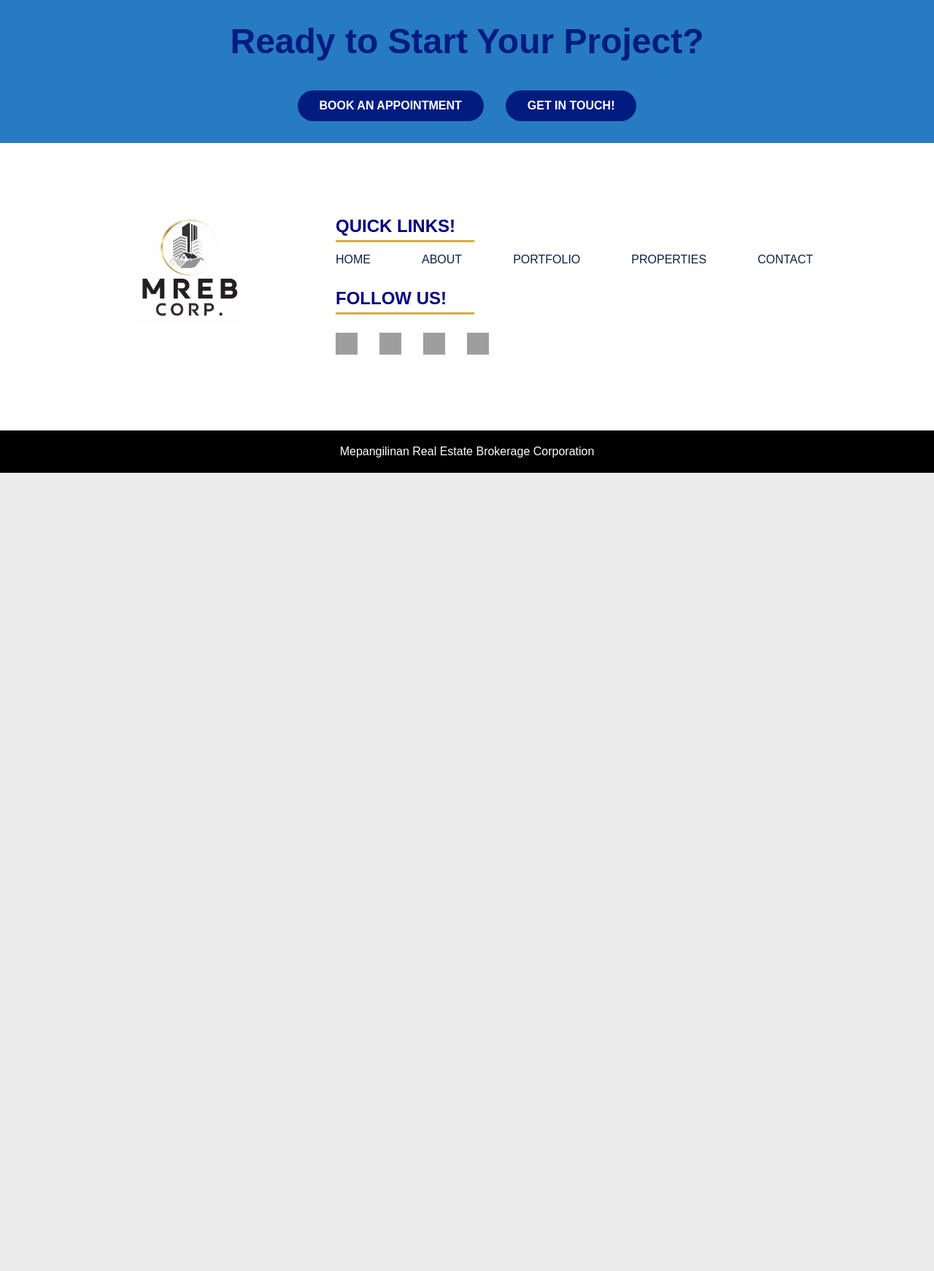
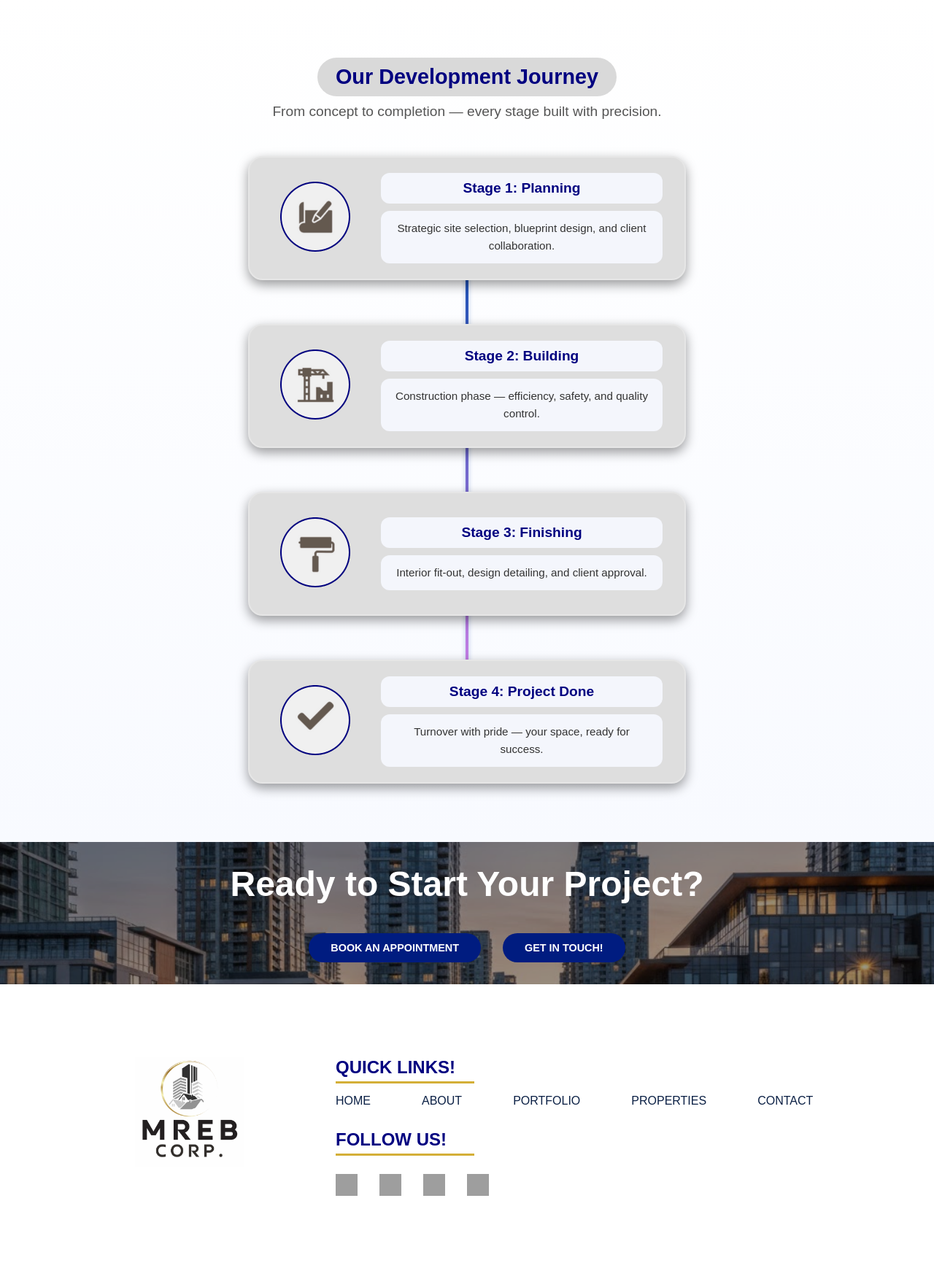
Before and after one commit to EngrDeLuna/mepreb, a PHP site: page /properties.html in a window 1280 px wide. Shown: the part 801-2543 px from the top of the page at 73% size. Before the commit the page ends 1449 px from the top, so only its background shows below. Run offline with PHP 8.4, Linux system fonts and the light colour scheme; grey boxes are pictures that could not be loaded.

Commit message:
updated all files

```diff
--- a/portfolio.html
+++ b/portfolio.html
@@ -1,3 +1,4 @@
+
 <!DOCTYPE html>
 <html lang="en">
 <head>
@@ -40,7 +41,7 @@
 <!-- ============================== -->
 <!-- PORTFOLIO HERO SECTION -->
 <!-- ============================== -->
-<section class="portfolio-hero-section">
+<section class="portfolio-hero-section " >
   <div class="portfolio-hero-container">
     <!-- LEFT: TEXT CONTENT -->
     <div class="portfolio-hero-text">
--- a/properties.html
+++ b/properties.html
@@ -1,3 +1,4 @@
+
 <!DOCTYPE html>
 <html lang="en">
 <head>
@@ -75,7 +76,7 @@
 
 
 <!-- HERO SECTION -->
-<section class="hero" style="background-image: url('images/about.png');">
+<section class="hero" style="background-image: url('images/properties-bg.png');">
   <div class="overlay"></div>
   <div class="hero-content">
     <h1>Transforming Spaces, <br> Empowering Businesses</h1>
@@ -118,11 +119,62 @@
 
 
 
+<section class="development-journey">
+  <div class="section-header">
+    <h2>Our Development Journey</h2>
+    <p class="subtitle">From concept to completion — every stage built with precision.</p>
+  </div>
 
+  <div class="journey-cards">
+    <div class="progress-line">
+      <div class="moving-dot"></div>
+    </div>
 
+    <!-- CARD ONE -->
+    <div class="journey-card">
+      <div class="journey-image">
+        <img src="images/stage1.png" alt="Stage 1">
+      </div>
+      <div class="journey-content">
+        <h3 class="stage-title">Stage 1: Planning</h3>
+        <p class="stage-desc">Strategic site selection, blueprint design, and client collaboration.</p>
+      </div>
+    </div>
 
+    <!-- CARD TWO -->
+    <div class="journey-card">
+      <div class="journey-image">
+        <img src="images/stage2.png" alt="Stage 2">
+      </div>
+      <div class="journey-content">
+        <h3 class="stage-title">Stage 2: Building</h3>
+        <p class="stage-desc">Construction phase — efficiency, safety, and quality control.</p>
+      </div>
+    </div>
 
+    <!-- CARD THREE -->
+    <div class="journey-card">
+      <div class="journey-image">
+        <img src="images/stage3.png" alt="Stage 3">
+      </div>
+      <div class="journey-content">
+        <h3 class="stage-title">Stage 3: Finishing</h3>
+        <p class="stage-desc">Interior fit-out, design detailing, and client approval.</p>
+      </div>
+    </div>
 
+    <!-- CARD FOUR -->
+    <div class="journey-card">
+      <div class="journey-image">
+        <img src="images/stage4.png" alt="Stage 4">
+      </div>
+      <div class="journey-content">
+        <h3 class="stage-title">Stage 4: Project Done</h3>
+        <p class="stage-desc">Turnover with pride — your space, ready for success.</p>
+      </div>
+    </div>
+  </div>
+</section>
 
 
 
--- a/style.css
+++ b/style.css
@@ -710,21 +738,42 @@
 
 }
 
-
-
-
-
 /* CTA SECTION */
 .cta-section {
-  background-color: #277bc0; /* light blue background */
+  position: relative; /* needed for overlay */
+  background-image: url('images/ready.png'); /* background image */
+  background-size: cover;
+  background-position: center;
+  background-repeat: no-repeat;
   text-align: center;
   padding: 30px 8%;
+  color: #ffffff; /* ensures text is readable on image */
+  overflow: hidden; /* ensures overlay stays inside */
+}
+
+/* Transparent overlay */
+.cta-section::before {
+  content: "";
+  position: absolute;
+  top: 0;
+  left: 0;
+  width: 100%;
+  height: 100%;
+  background-color: rgba(0, 0, 0, 0.4); /* black overlay with 40% opacity */
+  z-index: 0; /* behind content */
+}
+
+/* Make sure text is above overlay */
+.cta-section h2,
+.cta-buttons {
+  position: relative;
+  z-index: 1;
 }
 
 .cta-section h2 {
-  color: #001c80; /* blue color */
-  font-size: 3rem; /* bigger size */
-  font-weight: 800; /* bold */
+  color: #ffffff; /* adjust if needed */
+  font-size: 3rem;
+  font-weight: 800;
   margin-bottom: 40px;
 }
 
@@ -732,16 +781,16 @@
 .cta-buttons {
   display: flex;
   justify-content: center;
-  gap: 30px; /* space between buttons */
-  flex-wrap: wrap; /* ensures buttons stack on smaller screens */
+  gap: 30px;
+  flex-wrap: wrap;
 }
 
 .cta-buttons a {
   display: inline-block;
-  background-color: #001c80; /* blue background */
-  color: #ffffff; /* white text */
+  background-color: #001c80;
+  color: #ffffff;
   font-weight: 700;
-  font-size: 1rem;
+  font-size: 0.9rem;
   border-radius: 25px;
   padding: 12px 30px;
   text-decoration: none;
@@ -1823,3 +1901,212 @@
     order: 2;
   }
 }
+
+
+
+
+
+
+
+
+
+
+
+/* ===== OUR DEVELOPMENT JOURNEY SECTION ===== */
+.development-journey {
+  padding: 80px 8%;
+  font-family: 'Poppins', sans-serif;
+  text-align: center;
+  position: relative;
+  overflow: hidden;
+  background: linear-gradient(to bottom, #ffffff, #f8faff);
+}
+
+/* Section Header */
+.development-journey h2 {
+  background-color: #d9d9d9;
+  color: #000080;
+  display: inline-block;
+  padding: 10px 25px;
+  border-radius: 50px;
+  font-size: 1.8rem;
+  margin-bottom: 10px;
+}
+
+.development-journey .subtitle {
+  color: #555;
+  font-size: 1.2rem;
+  margin-bottom: 50px;
+  font-weight: 400;
+}
+
+/* Cards Container */
+.journey-cards {
+  max-width: 600px;
+  margin: 0 auto;
+  display: flex;
+  flex-direction: column;
+  gap: 60px;
+  position: relative;
+  z-index: 1;
+}
+
+/* Gradient Vertical Progress Line */
+.progress-line {
+  position: absolute;
+  top: 60px;
+  bottom: 60px;
+  left: 50%;
+  transform: translateX(-50%);
+  width: 4px;
+  background: linear-gradient(to bottom, #004aad, #e385ec);
+  box-shadow: 0 0 6px rgba(0,74,173,0.3);
+  border-radius: 10px;
+  z-index: 0;
+}
+
+/* Moving Dot */
+.moving-dot {
+  position: absolute;
+  top: -10px;
+  left: 50%;
+  transform: translateX(-50%);
+  width: 16px;
+  height: 16px;
+  border-radius: 50%;
+  background-color: #000;
+  animation: moveDown 6s ease-in-out infinite, pulse 1.5s ease-in-out infinite;
+  z-index: 2;
+  box-shadow: 0 0 8px rgba(0, 0, 0, 0.2);
+}
+
+/* Dot Animations */
+@keyframes moveDown {
+  0% { top: -10px; }
+  100% { top: calc(100% - 10px); }
+}
+@keyframes pulse {
+  0%, 100% { transform: translateX(-50%) scale(1); }
+  50% { transform: translateX(-50%) scale(1.3); }
+}
+
+/* Journey Card */
+.journey-card {
+  display: flex;
+  align-items: center;
+  justify-content: space-between;
+  background-color: #dedede;
+  border-radius: 20px;
+  padding: 30px;
+  gap: 30px;
+  box-shadow: 0 6px 16px rgba(0,0,0,0.4);
+  height: 170px;
+  position: relative;
+  z-index: 2;
+  border: 2px solid #e6e6e6;
+  transition: transform 0.3s ease, box-shadow 0.3s ease;
+}
+.journey-card:hover {
+  transform: translateY(-5px);
+  box-shadow: 0 10px 20px rgba(0,0,0,0.1);
+}
+
+/* Circular Image */
+.journey-image img {
+  width: 120px;
+  height: 120px;
+  border-radius: 50%;
+  object-fit: cover;
+  flex-shrink: 0;
+}
+
+/* Text Content */
+.journey-content {
+  flex: 1;
+  text-align: center;
+  display: flex;
+  flex-direction: column;
+  align-items: center;
+}
+
+/* Stage Title */
+.stage-title {
+  background-color: #f4f6fc;
+  color: #000080;
+  border-radius: 12px;
+  padding: 10px 18px;
+  font-size: 1.2rem;
+  font-weight: 600;
+  margin-bottom: 10px;
+  width: 100%;
+}
+
+/* Stage Description */
+.stage-desc {
+  background-color: #f4f6fc;
+  border-radius: 12px;
+  padding: 12px 18px;
+  color: #333;
+  font-size: 0.95rem;
+  line-height: 1.6;
+  width: 100%;
+}
+
+
+/* =============================== */
+/* RESPONSIVE DESIGN (≤ 768px) */
+/* =============================== */
+@media (max-width: 768px) {
+  .development-journey {
+    padding: 60px 6%;
+  }
+
+  .development-journey h2 {
+    font-size: 1.5rem;
+    padding: 8px 20px;
+  }
+
+  .development-journey .subtitle {
+    font-size: 1rem;
+    margin-bottom: 40px;
+  }
+
+  .journey-cards {
+    max-width: 90%;
+    gap: 40px;
+  }
+
+  .progress-line {
+    width: 3px;
+    top: 40px;
+    bottom: 40px;
+  }
+
+  .moving-dot {
+    width: 12px;
+    height: 12px;
+    top: -8px;
+  }
+
+  .journey-card {
+    padding: 20px;
+    height: 150px;
+    gap: 20px;
+    border-radius: 16px;
+  }
+
+  .journey-image img {
+    width: 90px;
+    height: 90px;
+  }
+
+  .stage-title {
+    font-size: 0.9rem;
+    padding: 8px 14px;
+  }
+
+  .stage-desc {
+    font-size: 0.70rem;
+    padding: 10px 14px;
+  }
+}
```
Also changed, not shown: other parts of style.css (+94 -37 lines), images/home-featured-project.png (added), images/properties-bg.png, images/ready.png (added), images/stage1.png (added), images/stage2.png (added), images/stage3.png (added), images/stage4.png (added).
